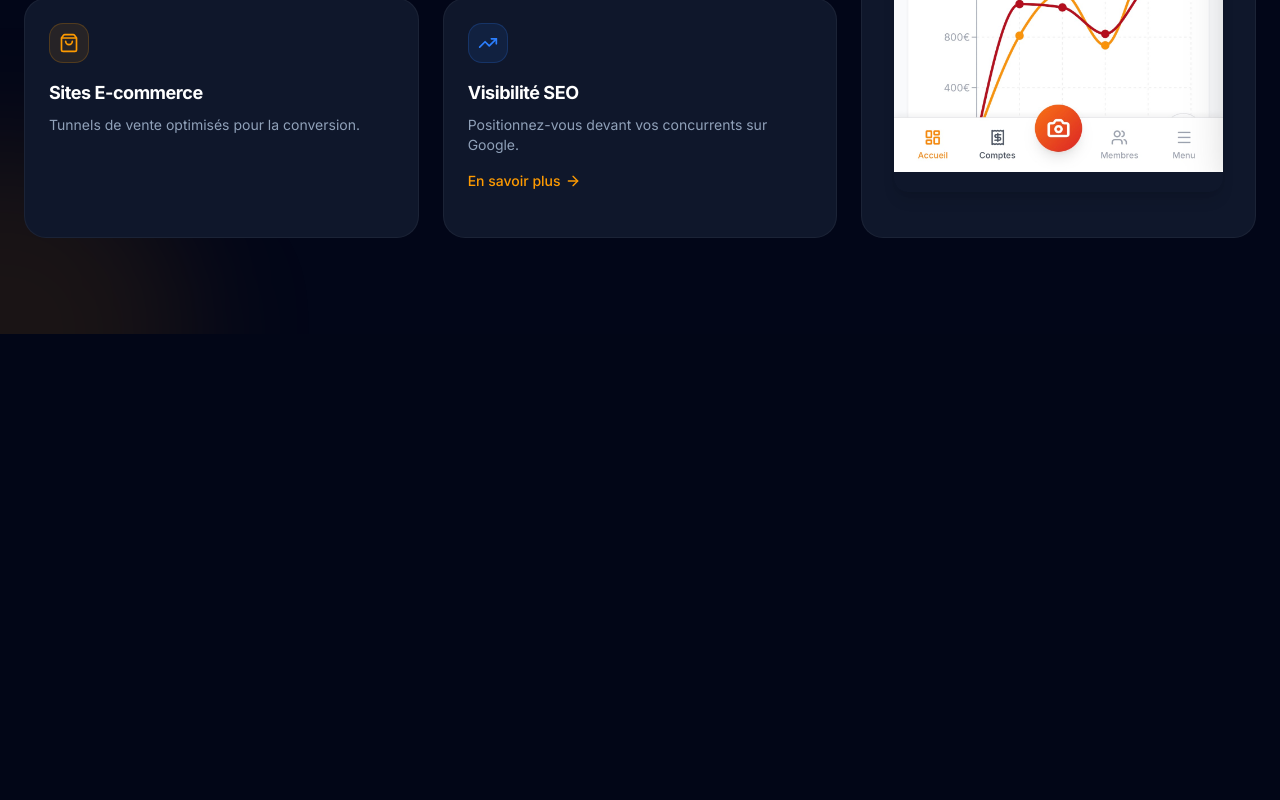
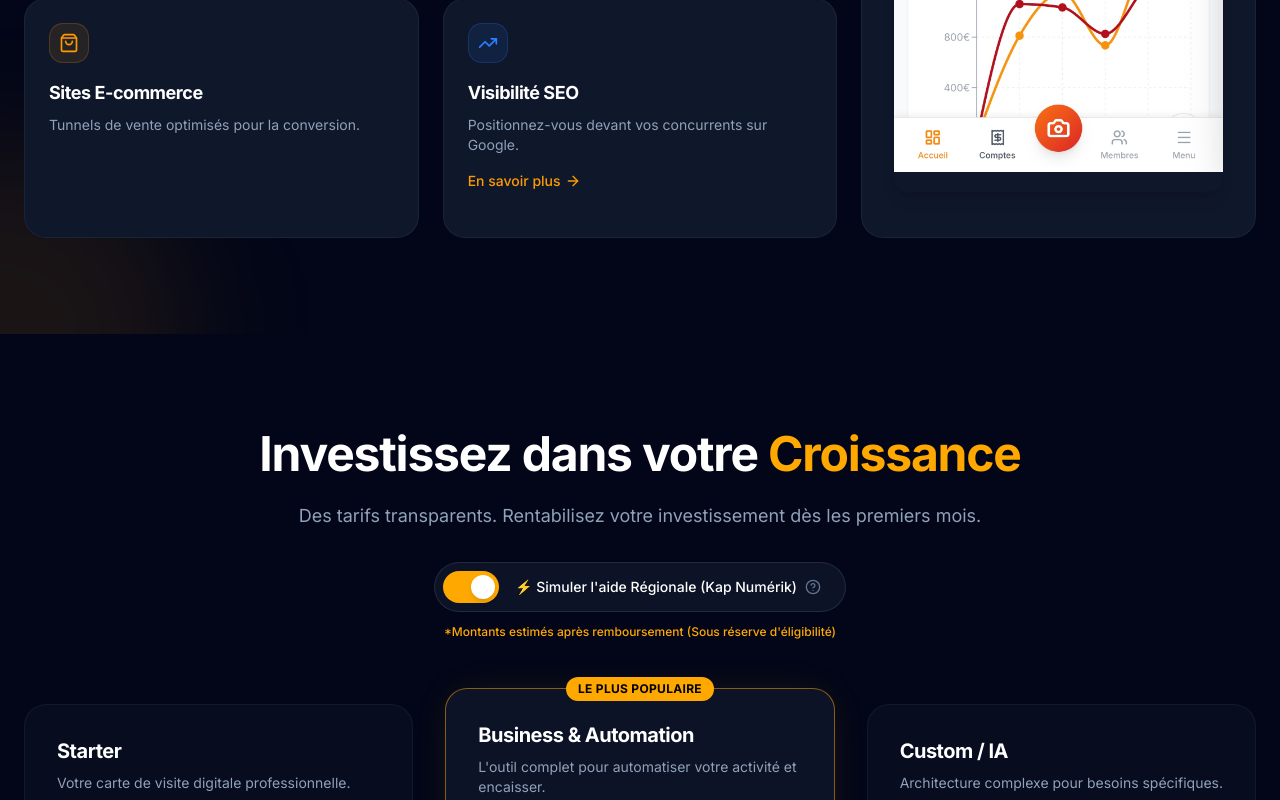
Before and after one commit to MikeRanai/mickael-ranaivoson-landing, a Next.js app: page / in a window 1280 px wide. Shown: the part 2000-2800 px from the top of the page. Before the commit the page ends 2334 px from the top, so only its background shows below. Built offline with nearby package versions, Linux system fonts and the light colour scheme.

Commit message:
feat(page): add pricing section

```diff
--- a/app/page.tsx
+++ b/app/page.tsx
@@ -1,6 +1,7 @@
 import { Hero } from "@/components/Hero";
 import { Solutions } from "@/components/Solutions";
 import { TechStack } from "@/components/layout/TechStack";
+import { Pricing } from "@/components/layout/Pricing";
 
 export default function Home() {
   return (
@@ -8,6 +9,7 @@ export default function Home() {
       <Hero />
       <TechStack />
       <Solutions />
+      <Pricing />
     </main>
   );
 }
```
